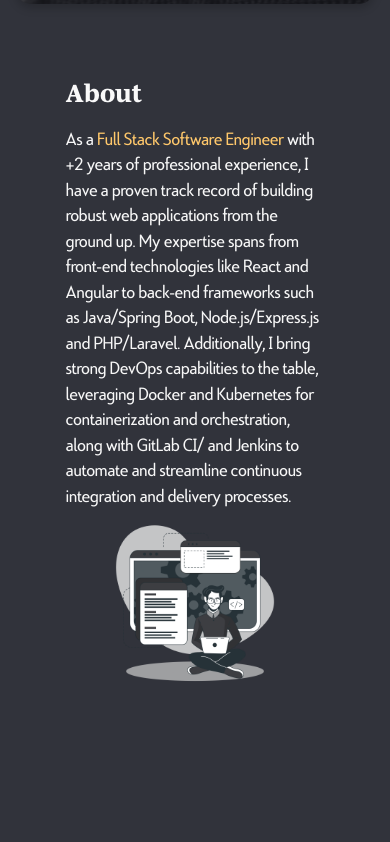
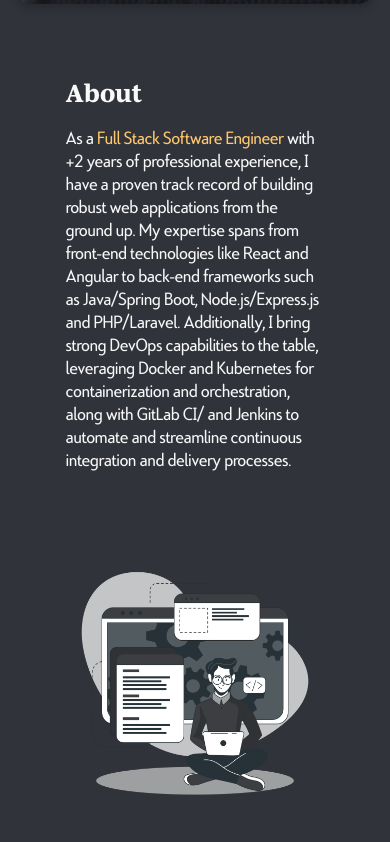
Before and after one commit to ramzibouzaiene/My-Portfolio-V2, a React (Vite) app: page / in a window 390 px wide. Shown: the part 782-1624 px from the top of the page. Built offline with nearby package versions, Linux system fonts and the light colour scheme.

Commit message:
fixing responsive UI

```diff
--- a/src/index.css
+++ b/src/index.css
@@ -74,3 +74,7 @@
 *::after {
   box-sizing: border-box;
 }
+
+* {
+  -webkit-tap-highlight-color: transparent;
+}
--- a/src/pages/About/About.module.css
+++ b/src/pages/About/About.module.css
@@ -8,7 +8,6 @@
   font-family: 'MyFontAbout';
   color: #f7f7f7;
   margin: 0;
-  line-height: 1.5;
 }
 
 hr {
@@ -82,3 +81,11 @@
     width: 70%;
   }
 }
+
+@media (max-width: 500px) {
+  .imageStyle {
+    margin-top: 45%;
+    width: 100%;
+    margin-bottom: -20%;
+  }
+}
--- a/src/pages/Experience/Experience.tsx
+++ b/src/pages/Experience/Experience.tsx
@@ -30,7 +30,7 @@
               Backend Engineer
             </h3>
             <h4 className="vertical-timeline-element-subtitle">Proxym-IT</h4>
-            <ul>
+            <ul style={{ fontSize: '17px' }}>
               <li>
                 Backend engineer contributing to banking and telecom projects
                 with Java, Spring Boot, JSF, PostgreSQL, Maven, Keycloak,
@@ -86,7 +86,7 @@
               Frontend Developer
             </h3>
             <h4 className="vertical-timeline-element-subtitle">Sastec TN</h4>
-            <ul>
+            <ul style={{ fontSize: '17px' }}>
               <li>
                 Create reusable React components and export to Bit cloud for
                 reuse.
@@ -135,7 +135,7 @@
             <h4 className="vertical-timeline-element-subtitle">
               Siyou Technology
             </h4>
-            <ul>
+            <ul style={{ fontSize: '17px' }}>
               <li>
                 Development of new features and maintaining code of a large
                 complete B2S2C (Business to Shop to Customer) solutions with
--- a/src/pages/Services/Services.module.css
+++ b/src/pages/Services/Services.module.css
@@ -42,7 +42,6 @@
   font-family: 'SrvTitle';
   color: #fff;
   font-size: 1.1rem;
-  line-height: 1.6;
   text-align: left;
   margin: 0;
 }
```
